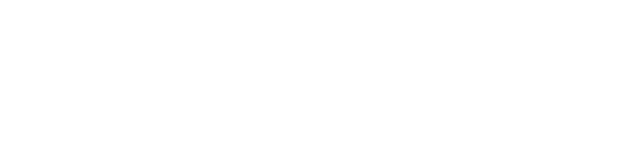
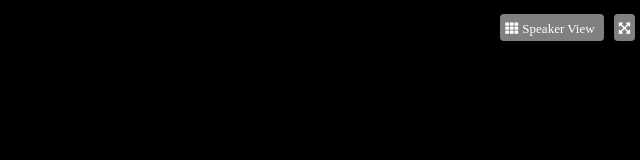
Before and after one commit to AlessioDiPietro/html-css-zoom, a plain HTML site: page index.html in a window 1280 px wide. Shown: the whole page, without its empty margins (640-1280 px from the left). Drawn offline with Linux system fonts and the light colour scheme.

Commit message:
ADD-header set screen

```diff
--- a/css/style.css
+++ b/css/style.css
@@ -2,4 +2,45 @@
     margin: 0;
     padding: 0;
     box-sizing: border-box;
+    color:white;
 }
+body {
+    background-color: black;
+    color:white;
+}
+
+a {
+    text-decoration: none;
+}
+/* area debug */
+/* header {
+    border: 2px solid white;
+    height: 7vh;
+} */
+
+
+
+/* header */
+header {
+    width: 100%;
+    height: 7vh;
+
+}
+.header-container {
+    display: flex;
+    justify-content: flex-end;
+    align-items: center;
+    height: 100%;
+}
+.shown i {
+    font-size: 13px;
+}
+.shown a {
+    padding: 5px;
+    background-color: grey;
+    margin: 5px;
+    border-radius: 4px;
+}
+.shown span {
+    font-size: 13px;
+}
--- a/index.html
+++ b/index.html
@@ -10,7 +10,19 @@
 </head>
 <body>
     <!-- inizio set screen -->
-    <header></header>
+    <header>
+        <div class="header-container">
+            <div class="shown">
+                <a href="#">
+                    <i class="fas fa-th"></i>
+                    <span>Speaker View</span>
+                </a>
+                <a href="#">
+                    <i class="fas fa-expand-arrows-alt"></i>
+                </a>
+            </div>
+        </div>
+    </header>
     <!-- fine set screen -->
 
     <!-- inizio web stream -->
```
